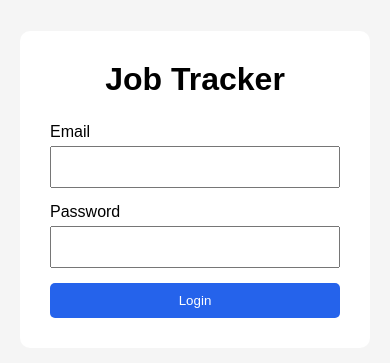
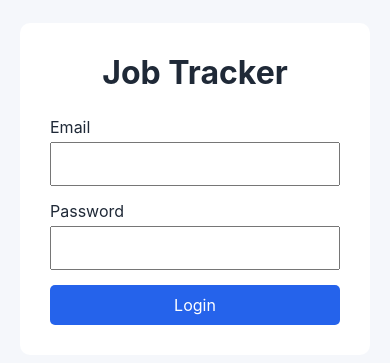
Before and after one commit to pavleth14/job-tracker, a React (Vite) app in the folder client/: page /login in a window 390 px wide. Shown: the part 233-596 px from the top of the page. Built offline with nearby package versions, Linux system fonts and the light colour scheme.

Commit message:
css for whole app + responsive

```diff
--- a/client/src/components/JobCard.css
+++ b/client/src/components/JobCard.css
@@ -1,50 +1,65 @@
 .job-card {
-    background: white;
-    border-radius: 16px;
-    padding: 22px 24px;
-
   display: flex;
   justify-content: space-between;
   align-items: center;
 
-    box-shadow: 0 8px 25px rgba(0,0,0,.08);
+  background: white;
+  border-radius: 14px;
+
+  padding: 20px;
+
+  box-shadow: 0 8px 24px rgba(0,0,0,.08);
 }
 
 .job-info p {
   margin: 6px 0;
-    color: #374151;
 }
 
 .job-info p:first-child {
   font-size: 20px;
   font-weight: 700;
-    color: #111827;
 }
 
 .job-actions {
   display: flex;
+  gap: 12px;
   align-items: center;
-    gap: 12px;
 }
 
 .job-actions select {
-    padding: 10px 14px;
-    border-radius: 10px;
-    border: 1px solid #d1d5db;
-    font-size: 14px;
-    cursor: pointer;
+  padding: 10px;
+  border-radius: 8px;
 }
 
 .job-actions button {
-    padding: 10px 18px;
   background: #ef4444;
   color: white;
   border: none;
-    border-radius: 10px;
+  padding: 10px 18px;
+  border-radius: 8px;
   cursor: pointer;
-    transition: .2s;
 }
 
 .job-actions button:hover {
   background: #dc2626;
 }
+
+@media (max-width: 768px) {
+
+  .job-card {
+    flex-direction: column;
+    align-items: flex-start;
+    gap: 20px;
+  }
+
+  .job-actions {
+    width: 100%;
+    flex-direction: column;
+  }
+
+  .job-actions select,
+  .job-actions button {
+    width: 100%;
+  }
+
+}
--- a/client/src/components/JobForm.css
+++ b/client/src/components/JobForm.css
@@ -1,24 +1,19 @@
 .job-form {
-  background: white;
-  border-radius: 16px;
-  padding: 24px;
-  margin-bottom: 35px;
-
   display: flex;
   gap: 15px;
-  align-items: center;
-
-  box-shadow: 0 8px 25px rgba(0,0,0,.08);
+  margin-bottom: 35px;
+  padding: 20px;
+  background: white;
+  border-radius: 14px;
+  box-shadow: 0 8px 24px rgba(0,0,0,.08);
 }
 
 .job-form input {
   flex: 1;
-  padding: 14px 16px;
+  padding: 14px;
+  border-radius: 10px;
   border: 1px solid #d1d5db;
-  border-radius: 10px;
-  font-size: 15px;
   outline: none;
-  transition: .2s;
 }
 
 .job-form input:focus {
@@ -27,16 +22,26 @@
 
 .job-form button {
   padding: 14px 22px;
+  border: none;
+  border-radius: 10px;
+  cursor: pointer;
   background: #2563eb;
   color: white;
-  border: none;
-  border-radius: 10px;
-  font-size: 15px;
   font-weight: 600;
-  cursor: pointer;
-  transition: .2s;
 }
 
 .job-form button:hover {
   background: #1d4ed8;
 }
+
+@media (max-width: 768px) {
+
+  .job-form {
+    flex-direction: column;
+  }
+
+  .job-form button {
+    width: 100%;
+  }
+
+}
--- a/client/src/index.css
+++ b/client/src/index.css
@@ -1,61 +1,17 @@
 * {
-    box-sizing: border-box;
-  }
+  margin: 0;
+  padding: 0;
+  box-sizing: border-box;
+}
 
-  body {
-    margin: 0;
-    font-family: Arial, sans-serif;
-    background-color: #f5f5f5;
-  }
+body {
+  background: #f5f7fb;
+  font-family: Inter, Arial, Helvetica, sans-serif;
+  color: #1f2937;
+}
 
-  h1 {
-    margin: 0;
-  }
-
-  .login-page {
-    min-height: 100vh;
-    display: flex;
-    justify-content: center;
-    align-items: center;
-  }
-
-  .login-card {
-    background: white;
-    width: 350px;
-    padding: 30px;
-    border-radius: 10px;
-  }
-
-  .login-card h1 {
-    text-align: center;
-    margin-bottom: 25px;
-  }
-
-  .form-group {
-    display: flex;
-    flex-direction: column;
-    margin-bottom: 15px;
-  }
-
-  .form-group label {
-    margin-bottom: 5px;
-  }
-
-  .form-group input {
-    padding: 10px;
-    font-size: 16px;
-  }
-
-  button {
-    width: 100%;
-    padding: 10px;
-    background-color: #2563eb;
-    color: white;
-    border: none;
-    border-radius: 5px;
-    cursor: pointer;
-  }
-
-  button:hover {
-    background-color: #1d4ed8;
-  }
+button,
+input,
+select {
+  font: inherit;
+}
--- a/client/src/pages/Dashboard.css
+++ b/client/src/pages/Dashboard.css
@@ -1,22 +1,38 @@
 .dashboard {
   max-width: 1000px;
   margin: 50px auto;
-    padding: 30px;
+  padding: 20px;
 }
 
 .dashboard h1 {
-    font-size: 2.2rem;
-    margin-bottom: 8px;
-    color: #1f2937;
+  text-align: center;
+  font-size: 2.3rem;
+  margin-bottom: 10px;
 }
 
 .dashboard > p {
+  text-align: center;
   color: #6b7280;
-    margin-bottom: 30px;
+  margin-bottom: 35px;
 }
 
 .jobs-list {
   display: flex;
   flex-direction: column;
-    gap: 18px;
+  gap: 20px;
 }
+
+@media (max-width: 768px) {
+  .dashboard {
+    padding: 15px;
+    margin: 25px auto;
+  }
+
+  .dashboard h1 {
+    font-size: 1.8rem;
+  }
+
+  .dashboard > p {
+    font-size: 15px;
+  }
+}
--- /dev/null
+++ b/client/src/pages/Login.css
@@ -0,0 +1,47 @@
+.login-page {
+    min-height: 100vh;
+    display: flex;
+    justify-content: center;
+    align-items: center;
+  }
+
+  .login-card {
+    background: white;
+    width: 350px;
+    padding: 30px;
+    border-radius: 10px;
+  }
+
+  .login-card h1 {
+    text-align: center;
+    margin-bottom: 25px;
+  }
+
+  .form-group {
+    display: flex;
+    flex-direction: column;
+    margin-bottom: 15px;
+  }
+
+  .form-group label {
+    margin-bottom: 5px;
+  }
+
+  .form-group input {
+    padding: 10px;
+    font-size: 16px;
+  }
+
+  button {
+    width: 100%;
+    padding: 10px;
+    background-color: #2563eb;
+    color: white;
+    border: none;
+    border-radius: 5px;
+    cursor: pointer;
+  }
+
+  button:hover {
+    background-color: #1d4ed8;
+  }
--- a/client/src/pages/Login.tsx
+++ b/client/src/pages/Login.tsx
@@ -2,6 +2,7 @@ import { useState } from "react";
 import type { LoginFormData } from "../types/auth";
 import { useNavigate } from "react-router-dom";
 import { login } from "../services/authService";
+import "./Login.css";
 
 function Login() {
   const navigate = useNavigate();
```
Lines whose indentation alone changed are shown as unchanged.
